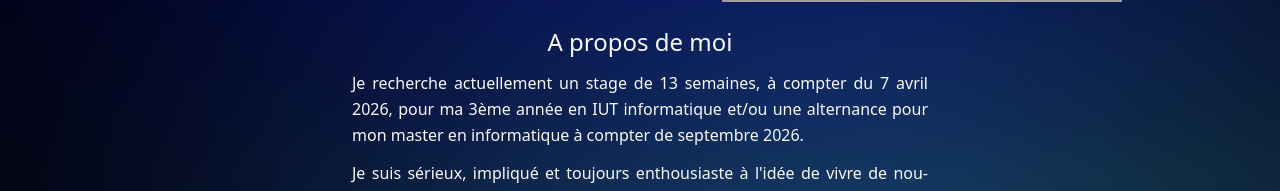
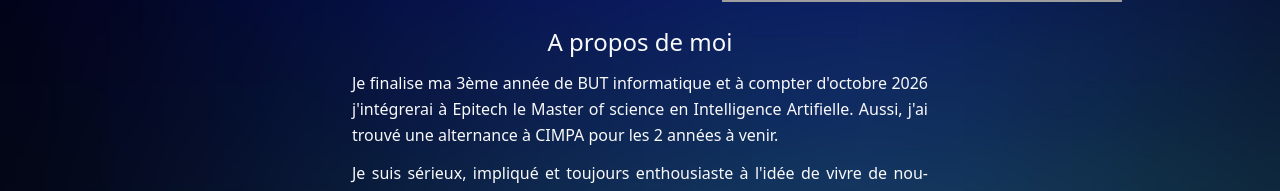
Before and after one commit to norflic/portfolio, a React (Vite) app: page / in a window 1280 px wide. Shown: the part 554-745 px from the top of the page. Built offline with nearby package versions, Linux system fonts and the light colour scheme; no server answers; grey boxes are pictures that could not be loaded.

Commit message:
update presentation et CV

```diff
--- a/src/Components/MaPage.tsx
+++ b/src/Components/MaPage.tsx
@@ -23,9 +23,9 @@ export default function MaPage() {
                 <span className="text-center text-2xl">A propos de moi</span>
                 <div className="flex flex-col gap-3 text-justify leading-relaxed hyphens-auto">
                     <p>
-                        Je recherche actuellement un stage de 13 semaines, à compter du 7 avril 2026,
-                        pour ma 3ème année en IUT informatique et/ou une alternance pour mon master
-                        en informatique à compter de septembre 2026.
+                        Je finalise ma 3ème année de BUT informatique et à compter d'octobre 2026
+                        j'intégrerai à Epitech le Master of science en Intelligence Artifielle.
+                        Aussi, j'ai trouvé une alternance à CIMPA pour les 2 années à venir.
                     </p>
                     <p>
                         Je suis sérieux, impliqué et toujours enthousiaste à l&apos;idée de vivre de
```
Also changed, not shown: 1 other file (tests, documents, lock files or other folders).
